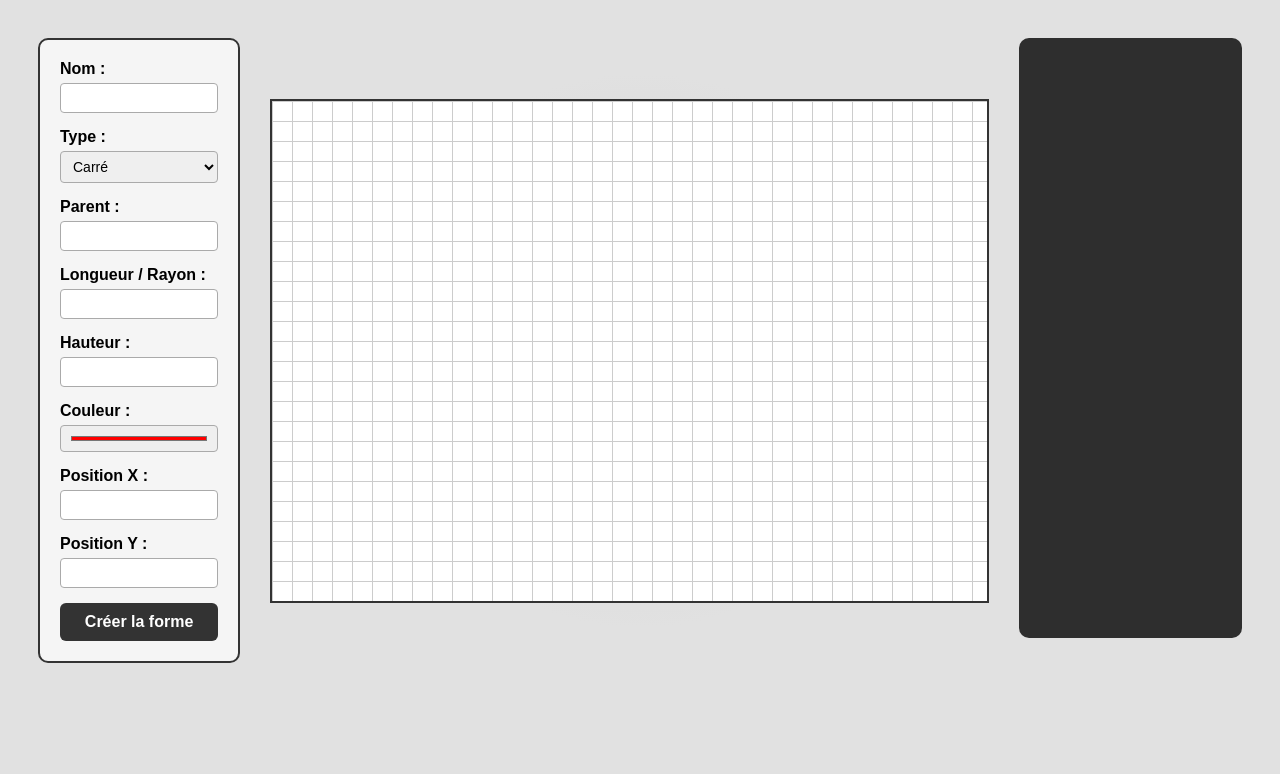
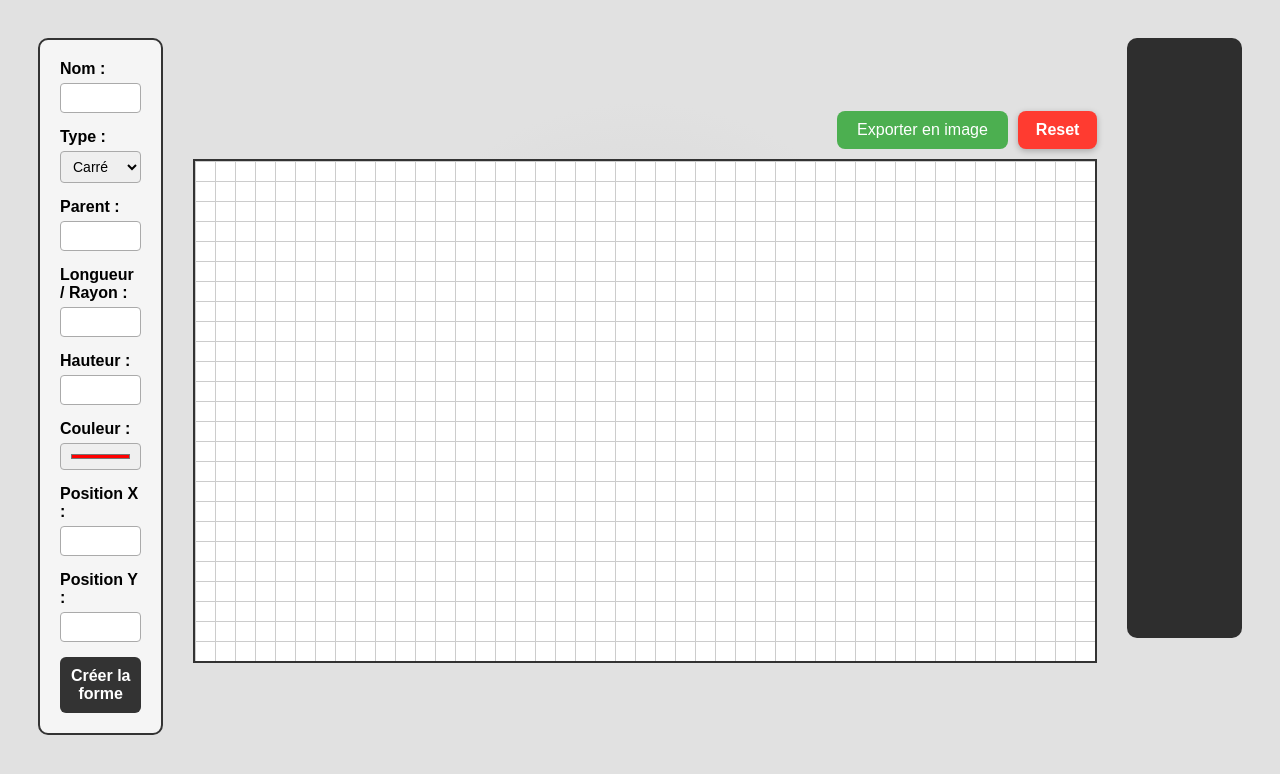
Before and after one commit to MasterAcnolo/Block-n-Draw, a plain HTML site: page index.html in a window 1280 px wide. Drawn offline with nearby package versions, Linux system fonts and the light colour scheme.

Commit message:
Add: Reset + Export Button

```diff
--- a/index.html
+++ b/index.html
@@ -61,15 +61,26 @@
         <button type="submit">Créer la forme</button>
     </form>
 
-    <div id="canvasContainer">
-         <ul id="list" style="height: 100%;"> </ul>
+
+
+    <div id="canvasWrapper">
+        <div id="topbar">
+            <button type="button" id="reset"> Reset </button>
+            <button id="capture">Exporter en image</button>
+        </div>
+
+
+
+        <div id="canvasContainer">
+            <ul id="list" style="height: 100%;"> </ul>
+        </div>
     </div>
-
 
     <div id="data-list">
         <ul id="data-list-ul"> </ul>
     </div>
 
+    <script src="https://cdn.jsdelivr.net/npm/html2canvas@1.4.1/dist/html2canvas.min.js"></script>
     <script type="module" src="script.js"></script>
 </body>
 </html>
--- a/script.js
+++ b/script.js
@@ -10,6 +10,8 @@ const listID = createReportList("list");
 const listElement = document.getElementById(listID);
 const form = document.getElementById("formes");
 const DataDiv = document.getElementById("data-list-ul");
+
+const resetButton = document.getElementById("reset");
 
 form.addEventListener("submit", function(event) {
     event.preventDefault();
@@ -49,3 +51,22 @@ form.addEventListener("submit", function(event) {
     li.textContent = ` ${name} - Parent: ${parentId} | ${length}px x ${height}px \n Position: ${posX} / ${posY} | ${color} | Area: ${getArea(type, length, height)}cm² | Périmètre: ${getPerimeter(type, length, height)}cm `
     DataDiv.appendChild(li)
 });
+
+resetButton.addEventListener("click", function(){
+    listElement.innerHTML = "";
+    DataDiv.innerHTML = "";
+});
+
+document.getElementById("capture").addEventListener("click", () => {
+    const target = document.getElementById("canvasContainer");
+
+    html2canvas(target).then(canvas => {
+        const imgURL = canvas.toDataURL("image/png");
+
+        // Téléchargement auto
+        const link = document.createElement("a");
+        link.href = imgURL;
+        link.download = "dessin.png";
+        link.click();
+    });
+});
--- a/styles/styles.css
+++ b/styles/styles.css
@@ -65,14 +65,70 @@ body{
     background-color: #555;
 }
 
+#canvasWrapper{
+    align-self: center;
+    justify-self: center;
+}
+
+#topbar{
+    display: flex;
+    flex-direction: row-reverse;
+    align-items: center;
+    margin-bottom: 10px;
+    gap: 10px;
+}
+
+#reset {
+    background: #ff3b30;
+    justify-self: center;
+    color: white;
+    border: none;
+    padding: 10px 18px;
+    font-size: 16px;
+    font-weight: 600;
+    border-radius: 8px;
+    cursor: pointer;
+    transition: 0.15s ease-in-out;
+    box-shadow: 0 2px 6px rgba(0,0,0,0.25);
+}
+
+#reset:hover {
+    background: #e33228;
+    transform: scale(1.05);
+}
+
+#reset:active {
+    background: #c62820;
+}
+
+#capture {
+    padding: 10px 20px;
+    background-color: #4CAF50; /* vert moderne */
+    color: white;
+    border: none;
+    border-radius: 8px;
+    font-size: 16px;
+    cursor: pointer;
+    transition: all 0.2s ease;
+}
+
+#capture:hover {
+    background-color: #45a049; /* un peu plus foncé au hover */
+    transform: scale(1.05);
+}
+
+#capture:active {
+    transform: scale(0.95);
+}
+
+
 #canvasContainer {
     width: 900px;
     height: 500px;
     border: 2px solid #333;
     background-color: #fff;
 
-    align-self: center;
-    justify-self: center;
+
 
     overflow: hidden;
 
```
